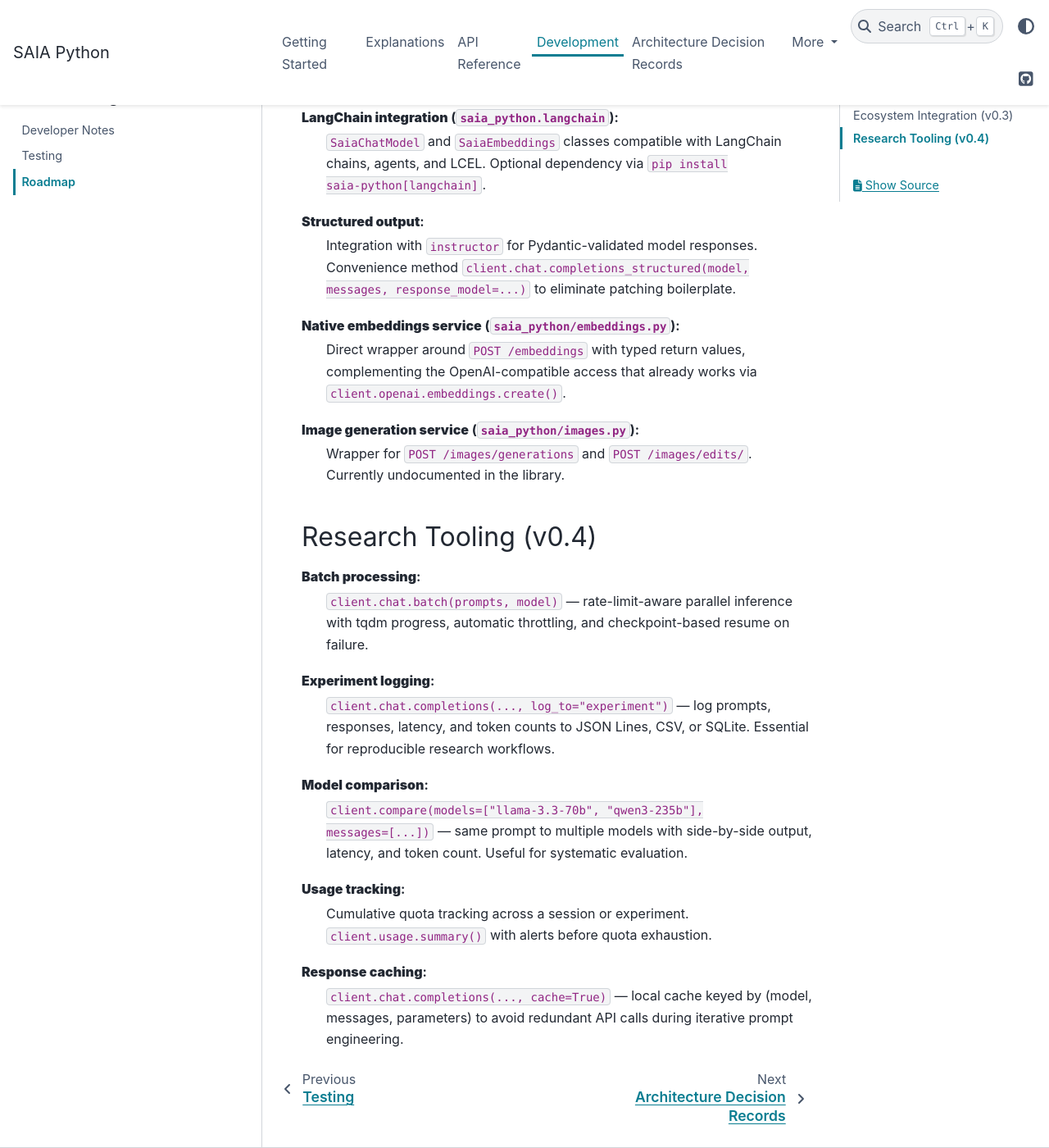
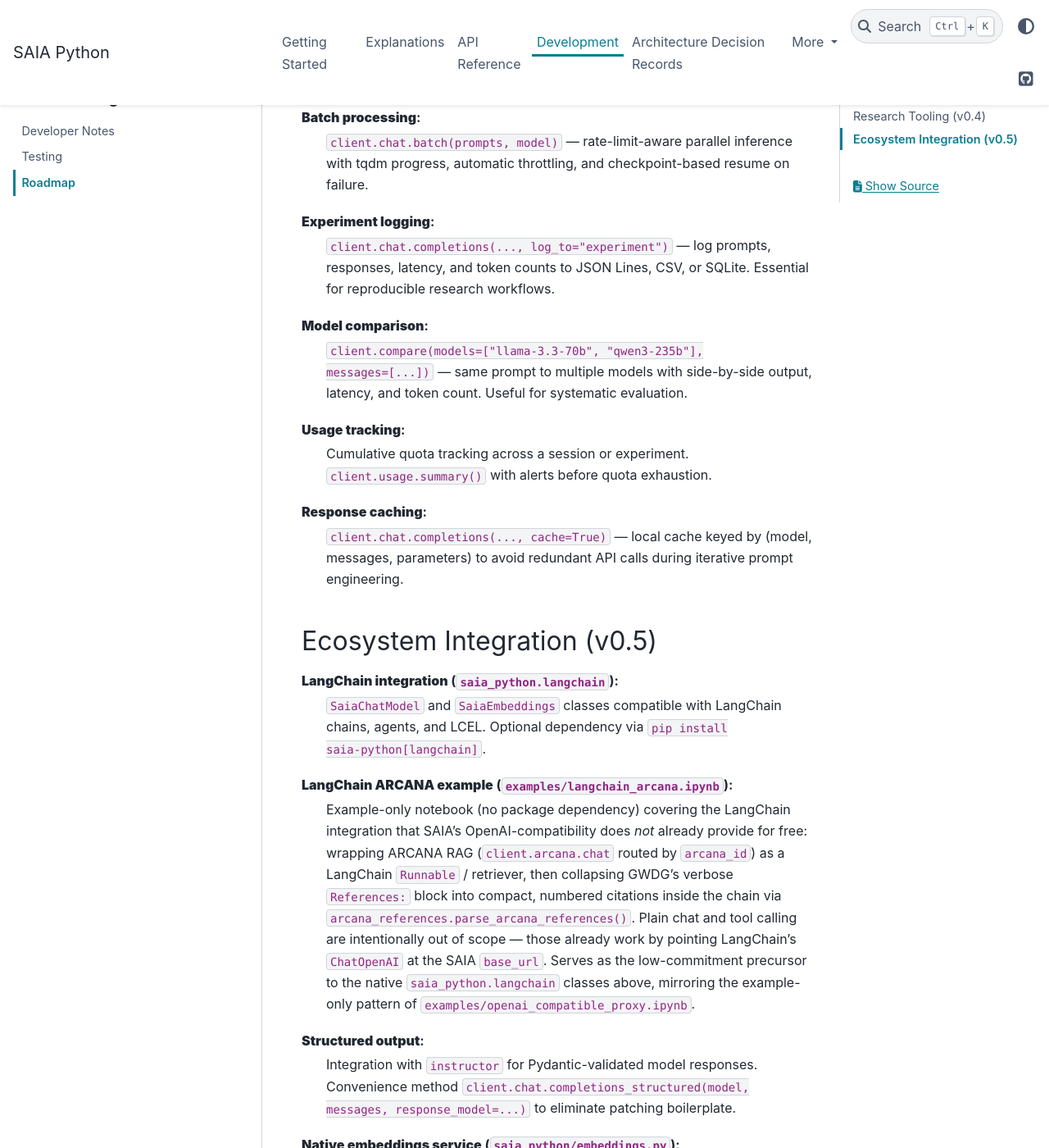
Before and after one commit to fschwar4/saia_python, a Sphinx documentation site: the page built from docs/roadmap.rst, in a window 1280 px wide and 1400 px high, scrolled down 294 px. Shown: the whole window at 82% size. Built offline with Sphinx 7.4.7 and the PyData theme 0.15.4, drawn with Linux system fonts in a browser that asks for light colours.

Commit message:
updating roadmap

```diff
--- a/docs/roadmap.rst
+++ b/docs/roadmap.rst
@@ -3,29 +3,6 @@ Roadmap
 
 This roadmap outlines planned features for positioning ``saia-python`` as
 the foundational Python building block for the GWDG/KISSKI AI ecosystem.
-
-
-Ecosystem Integration (v0.3)
------------------------------
-
-**LangChain integration** (``saia_python.langchain``):
-  ``SaiaChatModel`` and ``SaiaEmbeddings`` classes compatible with LangChain
-  chains, agents, and LCEL. Optional dependency via
-  ``pip install saia-python[langchain]``.
-
-**Structured output**:
-  Integration with ``instructor`` for Pydantic-validated model responses.
-  Convenience method ``client.chat.completions_structured(model, messages, response_model=...)``
-  to eliminate patching boilerplate.
-
-**Native embeddings service** (``saia_python/embeddings.py``):
-  Direct wrapper around ``POST /embeddings`` with typed return values,
-  complementing the OpenAI-compatible access that already works via
-  ``client.openai.embeddings.create()``.
-
-**Image generation service** (``saia_python/images.py``):
-  Wrapper for ``POST /images/generations`` and ``POST /images/edits/``.
-  Currently undocumented in the library.
 
 
 Research Tooling (v0.4)
@@ -54,3 +31,38 @@ Research Tooling (v0.4)
   ``client.chat.completions(..., cache=True)`` — local cache keyed by
   (model, messages, parameters) to avoid redundant API calls during
   iterative prompt engineering.
+
+
+Ecosystem Integration (v0.5)
+-----------------------------
+
+**LangChain integration** (``saia_python.langchain``):
+  ``SaiaChatModel`` and ``SaiaEmbeddings`` classes compatible with LangChain
+  chains, agents, and LCEL. Optional dependency via
+  ``pip install saia-python[langchain]``.
+
+**LangChain ARCANA example** (``examples/langchain_arcana.ipynb``):
+  Example-only notebook (no package dependency) covering the LangChain
+  integration that SAIA's OpenAI-compatibility does *not* already provide for
+  free: wrapping ARCANA RAG (``client.arcana.chat`` routed by ``arcana_id``) as
+  a LangChain ``Runnable`` / retriever, then collapsing GWDG's verbose
+  ``References:`` block into compact, numbered citations inside the chain via
+  ``arcana_references.parse_arcana_references()``. Plain chat and tool calling
+  are intentionally out of scope — those already work by pointing LangChain's
+  ``ChatOpenAI`` at the SAIA ``base_url``. Serves as the low-commitment
+  precursor to the native ``saia_python.langchain`` classes above, mirroring the
+  example-only pattern of ``examples/openai_compatible_proxy.ipynb``.
+
+**Structured output**:
+  Integration with ``instructor`` for Pydantic-validated model responses.
+  Convenience method ``client.chat.completions_structured(model, messages, response_model=...)``
+  to eliminate patching boilerplate.
+
+**Native embeddings service** (``saia_python/embeddings.py``):
+  Direct wrapper around ``POST /embeddings`` with typed return values,
+  complementing the OpenAI-compatible access that already works via
+  ``client.openai.embeddings.create()``.
+
+**Image generation service** (``saia_python/images.py``):
+  Wrapper for ``POST /images/generations`` and ``POST /images/edits/``.
+  Currently undocumented in the library.
```
